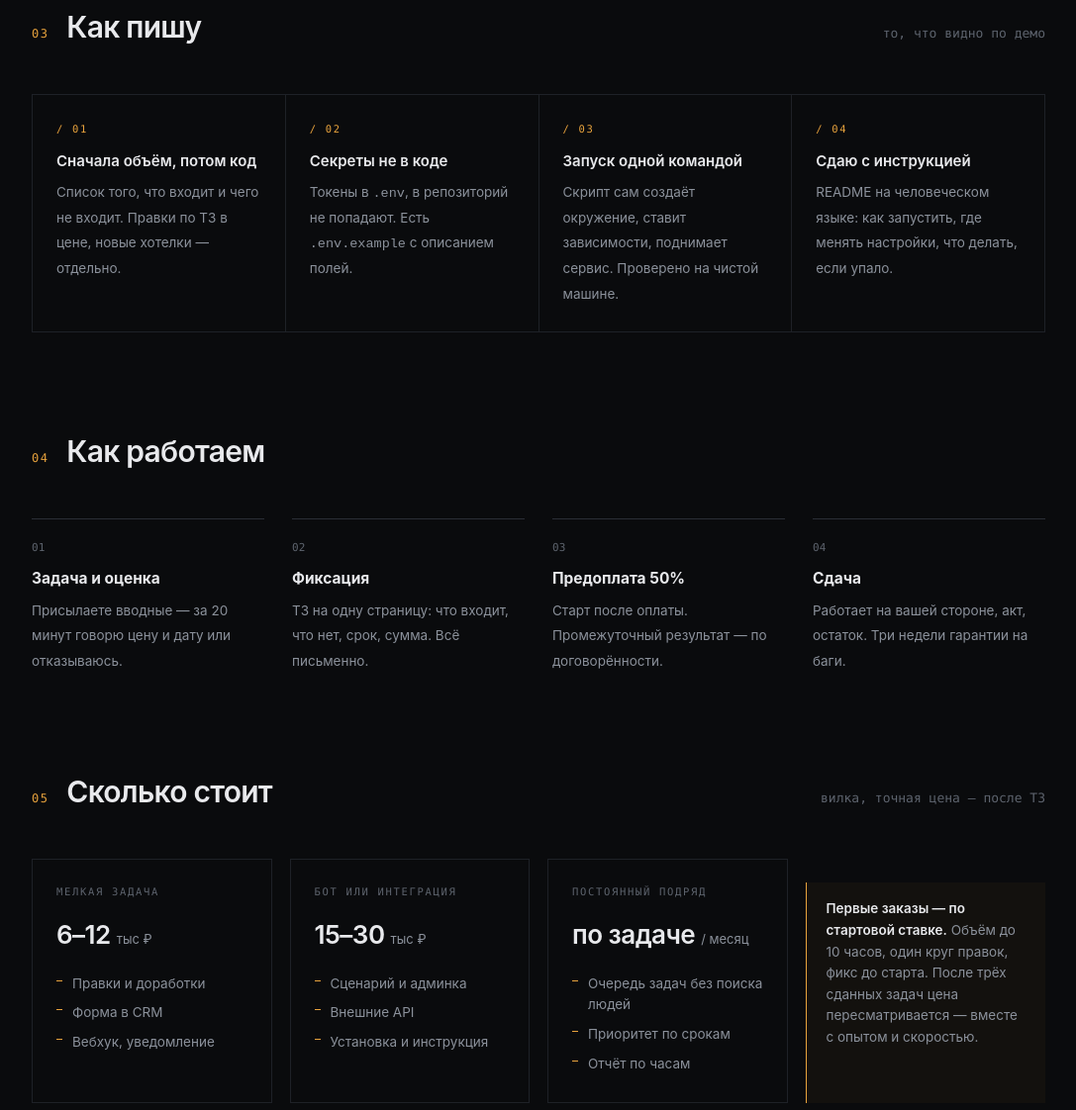
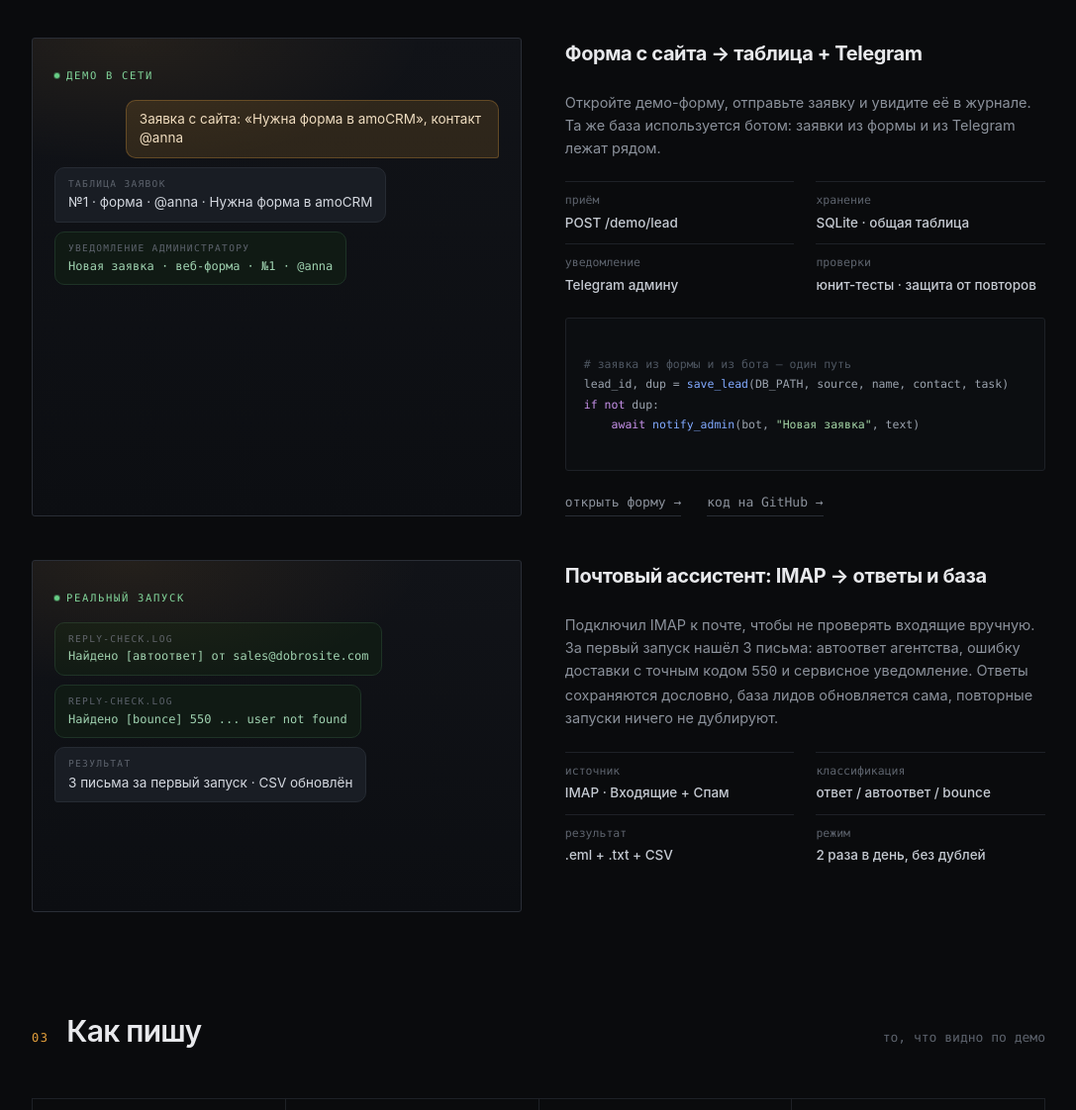
Before and after one commit to VacPit/vacpit.github.io, a plain HTML site: page index.html in a window 1280 px wide. Shown: the part 2463-3585 px from the top of the page at 99% size, without its empty margins (96-1183 px from the left). Drawn offline with Linux system fonts and the light colour scheme.

Commit message:
Add lead form and IMAP assistant cases

```diff
--- a/index.html
+++ b/index.html
@@ -350,7 +350,7 @@ footer{
     <div class="shead" data-reveal>
       <span class="snum">02</span>
       <h2>Доказательство</h2>
-      <span class="note">не макет · работает в Telegram</span>
+      <span class="note">не макет · работает в Telegram и в браузере</span>
     </div>
 
     <div class="proof">
@@ -371,16 +371,18 @@ footer{
       </div>
 
       <div class="pmeta" data-reveal data-delay="1">
-        <h3>Бот записи с напоминаниями</h3>
+        <h3>Бот записи и сбора заявок</h3>
         <p>
-          Не картинка и не видео. Открываете в Telegram, записываетесь, вам приходит
-          напоминание. Администратору — уведомление о новой записи.
+          Не картинка и не видео. Открываете в Telegram, записываетесь или оставляете
+          заявку, вам приходит напоминание. Администратору — уведомление о новой
+          записи и о каждой заявке.
         </p>
         <div class="specs">
           <div>стек<b>Python · aiogram · SQLite</b></div>
           <div>запуск<b>одна команда</b></div>
           <div>слоты<b>занятость проверяется</b></div>
           <div>напоминания<b>фоновый цикл</b></div>
+          <div>заявки<b>FSM → SQLite + уведомление</b></div>
         </div>
         <div class="code" aria-label="Фрагмент кода">
 <span class="c"># проверка занятости и запись</span>
@@ -395,6 +397,64 @@ footer{
         <div class="links">
           <a href="https://t.me/zzapis_demo_slot_bot">открыть бота →</a>
           <a href="https://github.com/VacPit">код на GitHub →</a>
+        </div>
+      </div>
+
+      <div class="pcard" data-reveal data-delay="2">
+        <span class="live"><i></i>демо в сети</span>
+        <div class="chat" id="leadform">
+          <div class="bub usr">Заявка с сайта: «Нужна форма в amoCRM», контакт @anna</div>
+          <div class="bub bot"><span class="lbl">таблица заявок</span>№1 · форма · @anna · Нужна форма в amoCRM</div>
+          <div class="bub admin"><span class="lbl">уведомление администратору</span>Новая заявка · веб-форма · №1 · @anna</div>
+        </div>
+      </div>
+
+      <div class="pmeta" data-reveal data-delay="3">
+        <h3>Форма с сайта → таблица + Telegram</h3>
+        <p>
+          Откройте демо-форму, отправьте заявку и увидите её в журнале. Та же база
+          используется ботом: заявки из формы и из Telegram лежат рядом.
+        </p>
+        <div class="specs">
+          <div>приём<b>POST /demo/lead</b></div>
+          <div>хранение<b>SQLite · общая таблица</b></div>
+          <div>уведомление<b>Telegram админу</b></div>
+          <div>проверки<b>юнит-тесты · защита от повторов</b></div>
+        </div>
+        <div class="code" aria-label="Фрагмент кода">
+<span class="c"># заявка из формы и из бота — один путь</span>
+lead_id, dup = <span class="f">save_lead</span>(DB_PATH, source, name, contact, task)
+<span class="k">if not</span> dup:
+    <span class="k">await</span> <span class="f">notify_admin</span>(bot, <span class="s">"Новая заявка"</span>, text)
+        </div>
+        <div class="links">
+          <a href="https://glc-demo-bot.onrender.com/demo/form">открыть форму →</a>
+          <a href="https://github.com/VacPit/glc-demo-bot">код на GitHub →</a>
+        </div>
+      </div>
+
+      <div class="pcard" data-reveal data-delay="4">
+        <span class="live"><i></i>реальный запуск</span>
+        <div class="chat" id="imap">
+          <div class="bub admin"><span class="lbl">reply-check.log</span>Найдено [автоответ] от sales@dobrosite.com</div>
+          <div class="bub admin"><span class="lbl">reply-check.log</span>Найдено [bounce] 550 ... user not found</div>
+          <div class="bub bot"><span class="lbl">результат</span>3 письма за первый запуск · CSV обновлён</div>
+        </div>
+      </div>
+
+      <div class="pmeta" data-reveal data-delay="5">
+        <h3>Почтовый ассистент: IMAP → ответы и база</h3>
+        <p>
+          Подключил IMAP к почте, чтобы не проверять входящие вручную. За первый
+          запуск нашёл 3 письма: автоответ агентства, ошибку доставки с точным
+          кодом <code>550</code> и сервисное уведомление. Ответы сохраняются дословно,
+          база лидов обновляется сама, повторные запуски ничего не дублируют.
+        </p>
+        <div class="specs">
+          <div>источник<b>IMAP · Входящие + Спам</b></div>
+          <div>классификация<b>ответ / автоответ / bounce</b></div>
+          <div>результат<b>.eml + .txt + CSV</b></div>
+          <div>режим<b>2 раза в день, без дублей</b></div>
         </div>
       </div>
     </div>
```
